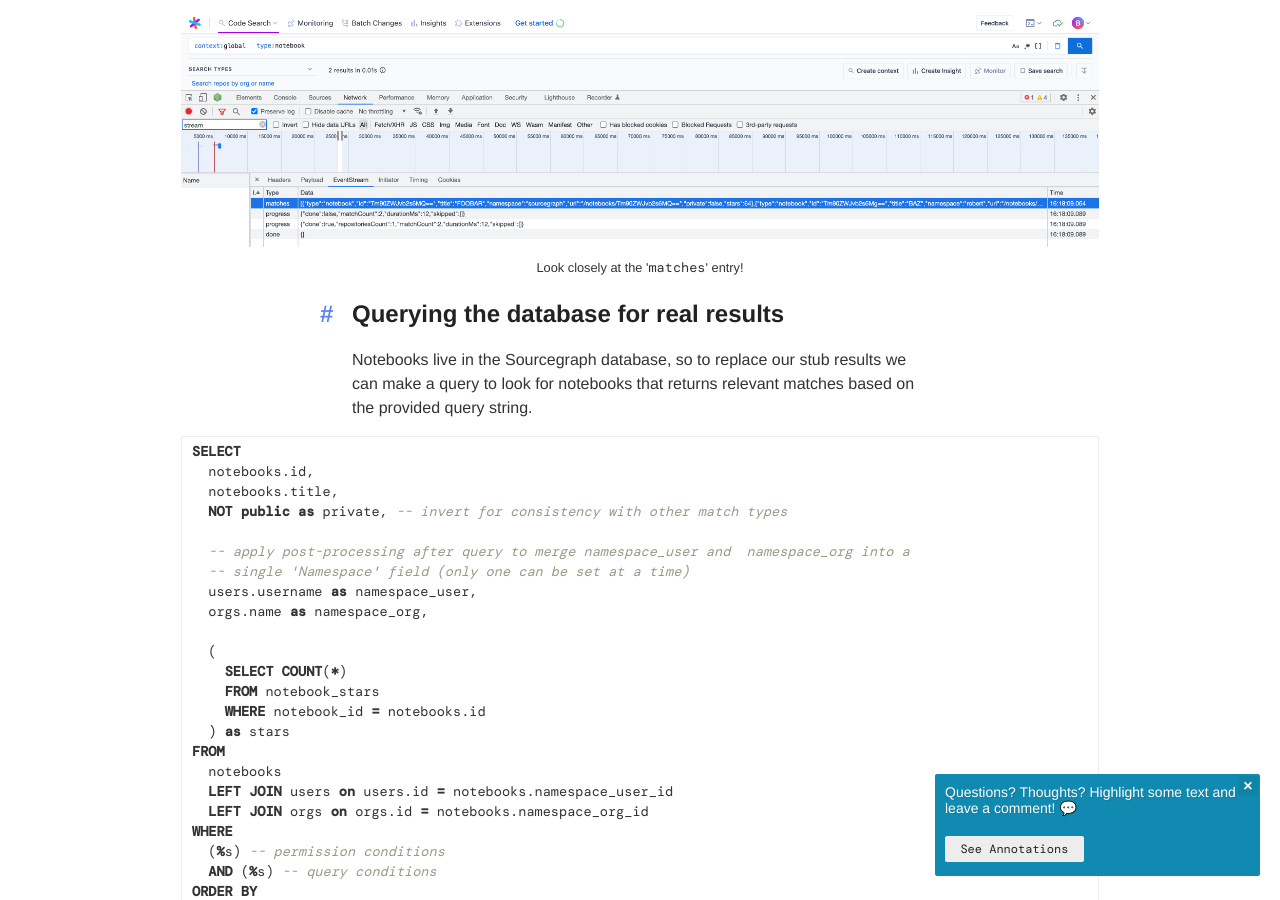
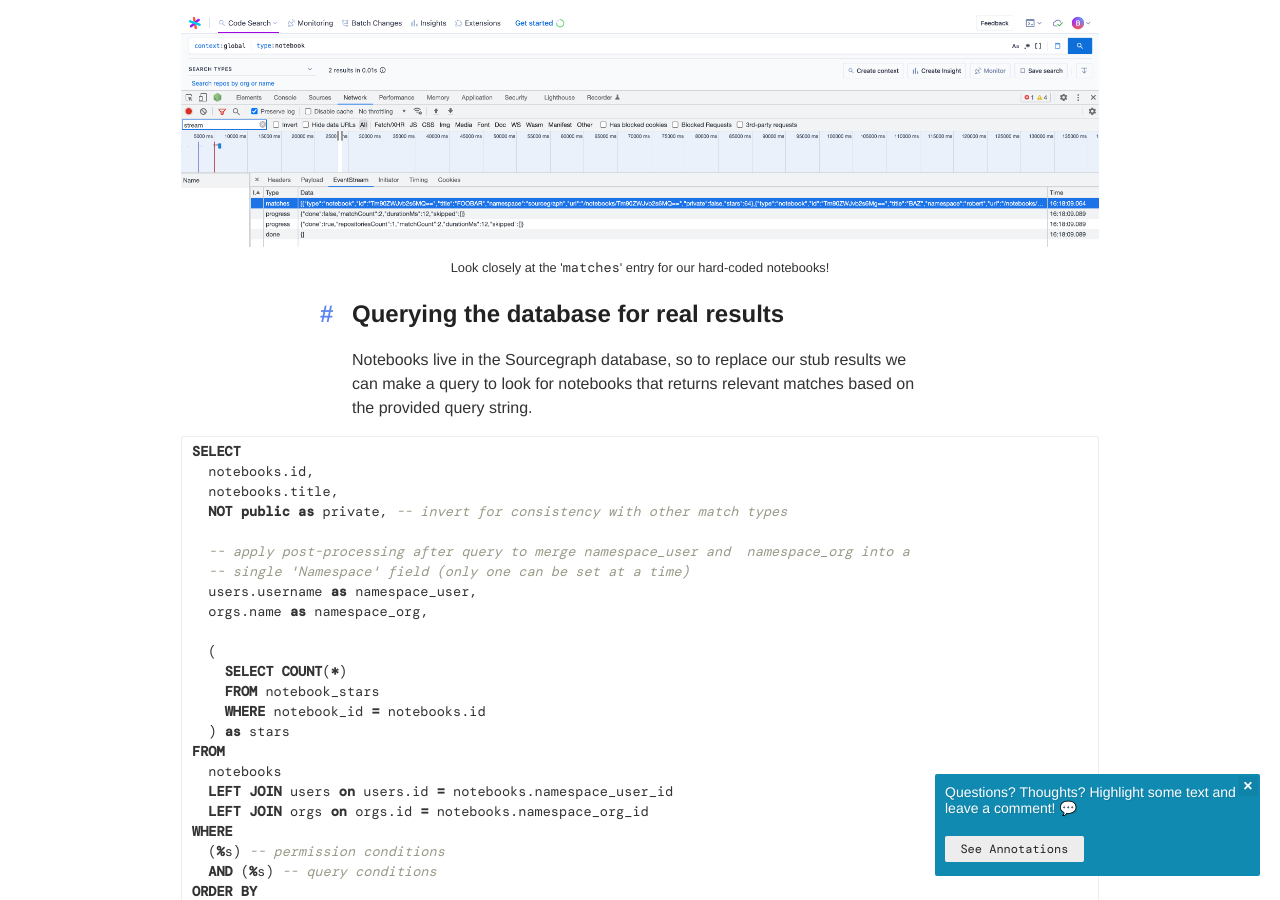
Before and after one commit to bobheadxi/bobheadxi.github.io, a Jekyll site: the page built from content/_posts/2022-4-10-extending-search.md, in a window 1280 px wide and 900 px high, scrolled down 8997 px. Built offline with Jekyll 4.4.1, drawn with Linux system fonts in a browser that asks for light colours; nearby versions of some CDN libraries; emoji names are drawn with the system emoji font; some web fonts are replaced; a style sheet for code colours, icons or effects is not loaded.

Commit message:
wording tweaks

````diff
--- a/content/_posts/2022-4-10-extending-search.md
+++ b/content/_posts/2022-4-10-extending-search.md
@@ -93,7 +93,7 @@
       7([ComputeExcludedRepos])
 ```
 
-[^timeout]: By default, Sourcegraph search is limited to optimize for fast results. This extensiveness of a search is configurable through the `count:` and `timeout:`, as well as a special `count:all` mode, as described in our documentation: [Exhaustive search](https://docs.sourcegraph.com/code_search/how-to/exhaustive)!
+[^timeout]: By default, Sourcegraph search is limited to optimize for fast results. This extensiveness of a search is configurable through the `count:` and `timeout:`, as well as a special `count:all` mode, as described in our documentation: [Exhaustive search](https://docs.sourcegraph.com/code_search/how-to/exhaustive).
 
 The typical example here is a search job that reaches out to our [Zoekt backends](https://github.com/sourcegraph/zoekt). A `Job` could also combine multiple search jobs, such as to [run a set of jobs in parallel](https://sourcegraph.com/github.com/sourcegraph/sourcegraph@73a484e/-/blob/internal/search/job/combinators.go?L104-121) or to [prioritise results from certain jobs before others](https://sourcegraph.com/github.com/sourcegraph/sourcegraph@73a484e/-/blob/internal/search/job/combinators.go?L38-81).
 
@@ -350,7 +350,7 @@
 <figure>
   <img src="/assets/images/posts/extending-search/notebooks-network-stub.png">
   <figcaption>
-    Look closely at the '<code>matches</code>' entry!
+    Look closely at the '<code>matches</code>' entry for our hard-coded notebooks!
   </figcaption>
 </figure>
 
````
